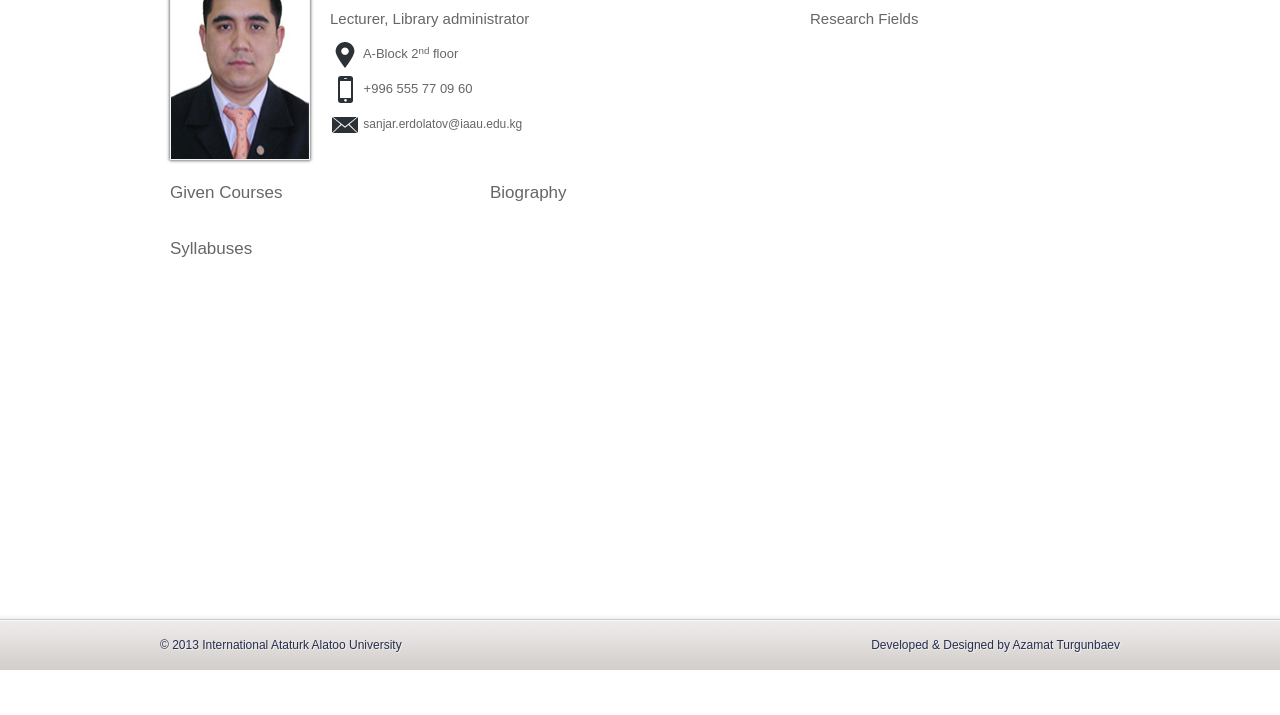
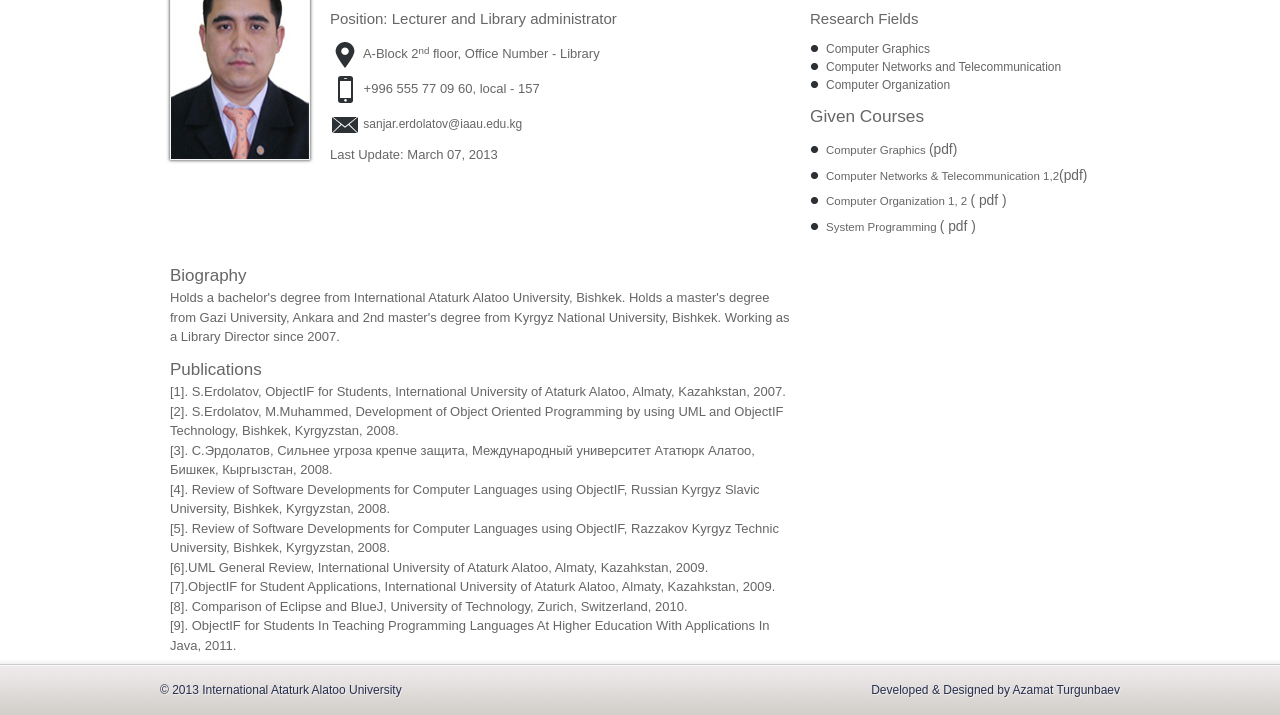
Before and after one commit to hegaitatiana/cs, a plain HTML site: page faculty/s.erdolatov.html in a window 1280 px wide. Shown: the part 130-845 px from the top of the page. Before the commit the page ends 800 px from the top, so only its background shows below. Drawn offline with Linux system fonts and the light colour scheme.

Commit message:
s.erdolatov.html is updated

```diff
--- a/css/reset.css
+++ b/css/reset.css
@@ -149,6 +149,9 @@ div #majors, #minors {
 	font-size: 1.3em;
 }
 
+div#given-courses {
+	font-size: 1.15em;
+}
 images {
   color: transparent;
   font-size: 0;
--- a/faculty/s.erdolatov.html
+++ b/faculty/s.erdolatov.html
@@ -2,16 +2,14 @@
 <html>
 
 <head>
-
 	<meta http-equiv="content-type" content="text/html; charset=utf-8" />
-	<title>Sanjar Erdolatov| Faculty</title>
+	<title>Sanjar Erdolatov | Faculty</title>
 
 	<link rel="stylesheet" type="text/css" href="../css/reset.css" />
 	<link rel="stylesheet" type="text/css" href="../css/text.css" />
 	<link rel="stylesheet" type="text/css" href="../css/960.css" />
 	<link rel="stylesheet" type="text/css" href="../css/style.css" />
 	<link rel="stylesheet" type="text/css" href="../css/mosaic.css" />
-
 </head>
 
 <body>
@@ -83,99 +81,103 @@
         </div>
 
     </div>
+
     <!-- CONTENT -->
-
-<div id="wrap-content">
+	<div id="wrap-content">
 
 	<div id="content" class="container_12">
 
 		<div>
-
 			<div id="avatar" class="grid_2">
 				<img src="../images/faculty/s.erdolatov.jpg" width="138px" height="189"/>
 			</div>
 
 			<h3 id="fullname" class="grid_10 page-heading">Sanjar Erdolatov</h3>
-
+            <!-- Contact Info -->
 			<div id="short-info" class="grid_6">
 
 				<h5 id="postion">
-					<span>Lecturer</span>,
+					<span>Position: Lecturer</span> and
 					<span>Library administrator</span>
 				</h5>
 
 				<div id="contacts" class="m-top">
 
 					<div id="office">
-						<p><img src="../images/location.png"/> A-Block 2<sup>nd</sup> floor</p>
+						<p><img src="../images/location.png"/> A-Block 2<sup>nd</sup> floor, Office Number - Library</p>
 					</div>
 					<div id="phone">
-						<p><img src="../images/phone.png"/> +996 555 77 09 60</p>
+						<p><img src="../images/phone.png"/> +996 555 77 09 60, local - 157</p>
 					</div>
 
 					<div id="mail">
 						<a href="mailto:sanjar.erdolatov@iaau.edu.kg"><img src="../images/mail.png"/> sanjar.erdolatov@iaau.edu.kg</a>
 					</div>
+                    <div id="update">
+                    	<p>Last Update: March 07, 2013</p>
+                    </div>
 				</div>
 
 			</div>
 
+            <!-- Research -->
 			<div id="research" class="grid_4">
-
 				<h5>Research Fields</h5>
-
 				<ul class="p-top">
-
-
+                	<li>Computer Graphics</li>
+                    <li>Computer Networks and Telecommunication</li>
+                    <li>Computer Organization</li>
 				</ul>
-
 			</div>
 
-			<div class="clear"></div>
-
-			<div id="courses" class="grid_4 m-top p-top">
-
+			<!-- Given Courses -->
+			<div id="courses" class="grid_4 p-top">
 				<div id="given-courses">
-
-					<h4>Given Courses</h4>
-
+					<h5>Given Courses</h5>
 					<ul class="p-top">
-
-
-
-					</ul>
-
-				</div>
-
-				<div id="syllabuses" class="m-top p-top">
-
-					<h4>Syllabuses</h4>
-
-					<ul class="p-top">
-
-
-
+                    	<li>Computer Graphics <a href="include/syllas-s.erdolatov/com.graphics.pdf"> (pdf) </a></li>
+                        <li>Computer Networks &amp; Telecommunication 1,2<a href="include/syllas-s.erdolatov/comp.nets.telecommunications-1-2.pdf">(pdf)</a></li>
+                        <li>Computer Organization 1, 2 <a href="include/syllas-s.erdolatov/comp.organization-1-2.pdf">( pdf )</a></li>
+                        <li>System Programming <a href="include/syllas-s.erdolatov/system.programming.pdf">( pdf )</a></li>
 					</ul>
 				</div>
-
+                <!-- <div id="syllabuses" class="m-top p-top">
+					<h4>Syllabuses</h4>
+					<ul class="p-top">
+					</ul>
+				</div> -->
 			</div>
 
+   			<div class="clear"></div>
+
+            <!-- Biography -->
 			<div id="bio" class="grid_8 m-top p-top">
+				<h4>Biography</h4>
+                <p>Holds a bachelor's degree from International Ataturk Alatoo University, Bishkek. Holds a master's degree from Gazi University, Ankara
+                 and 2nd master's degree from Kyrgyz National University, Bishkek. Working as a Library Director since 2007.</p>
 
-				<h4>Biography</h4>
-
+                <!-- Publications -->
+                <div id="publications" class="p-top">
+                    <h4>Publications</h4>
+                    <p>[1]. S.Erdolatov, ObjectIF for Students, International University of Ataturk Alatoo, Almaty, Kazahkstan, 2007.</p>
+                    <p>[2]. S.Erdolatov, M.Muhammed, Development of Object Oriented Programming by using UML and ObjectIF Technology, Bishkek, Kyrgyzstan, 2008.</p>
+                    <p>[3]. С.Эрдолатов, Сильнее угроза крепче защита, Международный университет Ататюрк Алатоо, Бишкек, Кыргызстан, 2008.</p>
+                    <p>[4]. Review of Software Developments for Computer Languages using ObjectIF, Russian Kyrgyz Slavic University, Bishkek, Kyrgyzstan, 2008.</p>
+                    <p>[5]. Review of Software Developments for Computer Languages using ObjectIF, Razzakov Kyrgyz Technic University, Bishkek, Kyrgyzstan, 2008.</p>
+                    <p>[6].UML General Review, International University of Ataturk Alatoo, Almaty, Kazahkstan, 2009.</p>
+                    <p>[7].ObjectIF for Student Applications, International University of Ataturk Alatoo, Almaty, Kazahkstan, 2009.</p>
+                    <p>[8]. Comparison of Eclipse and BlueJ, University of Technology, Zurich, Switzerland, 2010.</p>
+                    <p>[9]. ObjectIF for Students In Teaching Programming Languages At Higher Education With Applications In Java, 2011.</p>
+                </div>
 			</div>
-
 		</div>
 
 	</div>
 
 </div>
+	<!-- END OF CONTENT -->
 
-<!-- END OF CONTENT -->
-
-<!-- FOOTER -->
-
+	<!-- FOOTER -->
 	<div id="footer-wrap" >
 
 		<div id="footer" class="container_12">
@@ -186,8 +188,7 @@
 		</div>
 
 	</div>
-
-<!-- END OF FOOTER -->
+	<!-- END OF FOOTER -->
 
 	<!-- Scripts -->
 	<script type="text/javascript" src="../js/jquery-1.9.1.min.js"></script>
```
Also changed, not shown: program/courses.html (+2 -3 lines), 4 other files.
